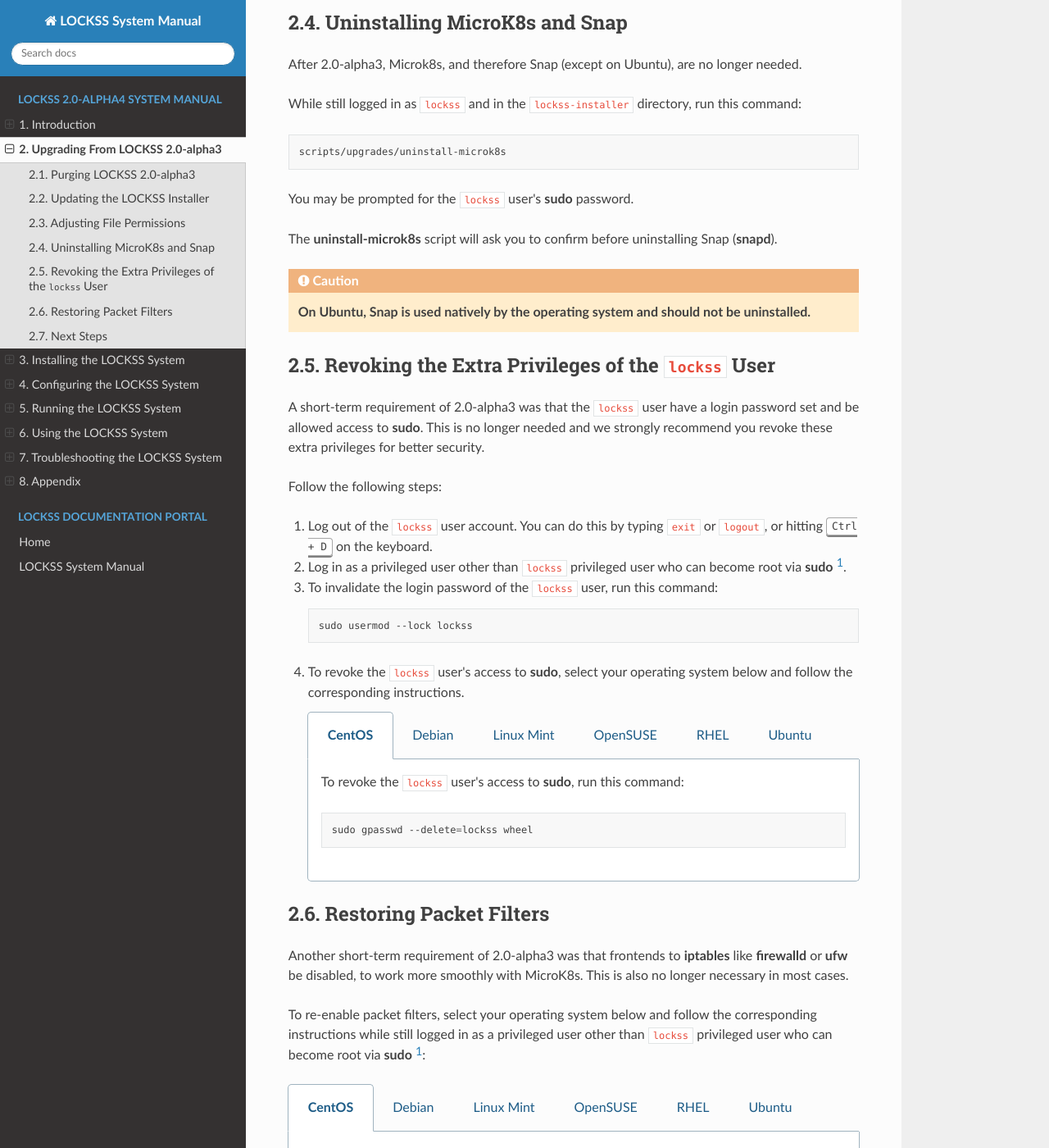
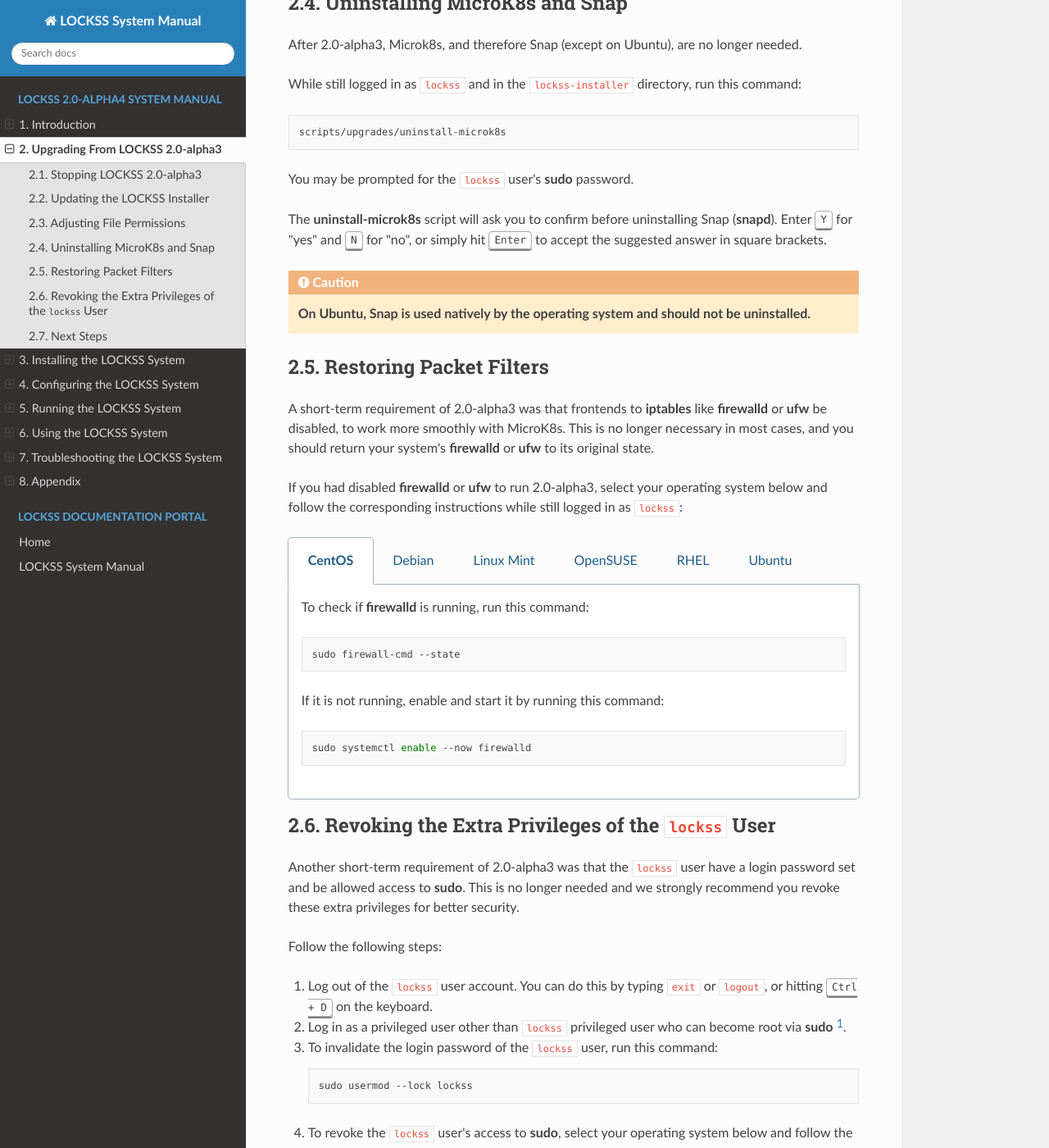
Before and after one commit to lockss/lockss-rtd-manual, a Sphinx documentation site: the page built from docs/upgrading/index.rst, in a window 1280 px wide and 1400 px high, scrolled down 1408 px. Shown: the whole window at 82% size. Built offline with Sphinx 7.4.7 and the Read the Docs theme 2.0.0, drawn with Linux system fonts in a browser that asks for light colours; some of the changed text lies outside the part shown.

Commit message:
Adjustments to upgrade instructions from feedback and testing.

```diff
--- a/docs/upgrading/index.rst
+++ b/docs/upgrading/index.rst
@@ -12,17 +12,17 @@ This chapter describes how to upgrade the LOCKSS system from 2.0-alpha3 to 2.0-a
    :local:
    :depth: 1
 
--------------------------
-Purging LOCKSS 2.0-alpha3
--------------------------
+--------------------------
+Stopping LOCKSS 2.0-alpha3
+--------------------------
 
-The first step is to stop the LOCKSS 2.0-alpha3 system and purge it from the current Kubernetes environment (run by MicroK8s).
+The first step is to stop the LOCKSS 2.0-alpha3 system.
 
 Log in as the ``lockss`` user and run this command in the :file:`lockss-installer` directory:
 
 .. code-block:: shell
 
-   scripts/uninstall-lockss
+   scripts/stop-lockss
 
 -----------------------------
 Updating the LOCKSS Installer
@@ -66,17 +66,51 @@ While still logged in as ``lockss`` and in the :file:`lockss-installer` director
 
 You may be prompted for the ``lockss`` user's :program:`sudo` password.
 
-The :program:`uninstall-microk8s` script will ask you to confirm before uninstalling Snap (:program:`snapd`).
+The :program:`uninstall-microk8s` script will ask you to confirm before uninstalling Snap (:program:`snapd`). Enter :kbd:`Y` for "yes" and :kbd:`N` for "no", or simply hit :kbd:`Enter` to accept the suggested answer in square brackets.
 
 .. caution::
 
    **On Ubuntu, Snap is used natively by the operating system and should not be uninstalled.**
 
+------------------------
+Restoring Packet Filters
+------------------------
+
+A short-term requirement of 2.0-alpha3 was that frontends to :program:`iptables` like :program:`firewalld` or :program:`ufw` be disabled, to work more smoothly with MicroK8s. This is no longer necessary in most cases, and you should return your system's :program:`firewalld` or :program:`ufw` to its original state.
+
+If you had disabled :program:`firewalld` or :program:`ufw` to run 2.0-alpha3, select your operating system below and follow the corresponding instructions while still logged in as ``lockss``:
+
+.. tabs::
+
+   .. group-tab:: CentOS
+
+      .. include:: upgrading-firewalld.rst
+
+   .. group-tab:: Debian
+
+      .. include:: upgrading-none.rst
+
+   .. group-tab:: Linux Mint
+
+      .. include:: upgrading-none.rst
+
+   .. group-tab:: OpenSUSE
+
+      .. include:: upgrading-firewalld.rst
+
+   .. group-tab:: RHEL
+
+      .. include:: upgrading-firewalld.rst
+
+   .. group-tab:: Ubuntu
+
+      .. include:: upgrading-ufw.rst
+
 ----------------------------------------------------
 Revoking the Extra Privileges of the ``lockss`` User
 ----------------------------------------------------
 
-A short-term requirement of 2.0-alpha3 was that the ``lockss`` user have a login password set and be allowed access to :program:`sudo`. This is no longer needed and we strongly recommend you revoke these extra privileges for better security.
+Another short-term requirement of 2.0-alpha3 was that the ``lockss`` user have a login password set and be allowed access to :program:`sudo`. This is no longer needed and we strongly recommend you revoke these extra privileges for better security.
 
 Follow the following steps:
 
@@ -118,40 +152,6 @@ Follow the following steps:
 
          .. include:: upgrading-sudo.rst
 
-------------------------
-Restoring Packet Filters
-------------------------
-
-Another short-term requirement of 2.0-alpha3 was that frontends to :program:`iptables` like :program:`firewalld` or :program:`ufw` be disabled, to work more smoothly with MicroK8s. This is also no longer necessary in most cases.
-
-To re-enable packet filters, select your operating system below and follow the corresponding instructions while still logged in as a privileged user other than ``lockss`` privileged user who can become root via :program:`sudo` [#fnprivileged]_:
-
-.. tabs::
-
-   .. group-tab:: CentOS
-
-      .. include:: upgrading-firewalld.rst
-
-   .. group-tab:: Debian
-
-      .. include:: upgrading-none.rst
-
-   .. group-tab:: Linux Mint
-
-      .. include:: upgrading-none.rst
-
-   .. group-tab:: OpenSUSE
-
-      .. include:: upgrading-firewalld.rst
-
-   .. group-tab:: RHEL
-
-      .. include:: upgrading-firewalld.rst
-
-   .. group-tab:: Ubuntu
-
-      .. include:: upgrading-ufw.rst
-
 ----------
 Next Steps
 ----------
```
